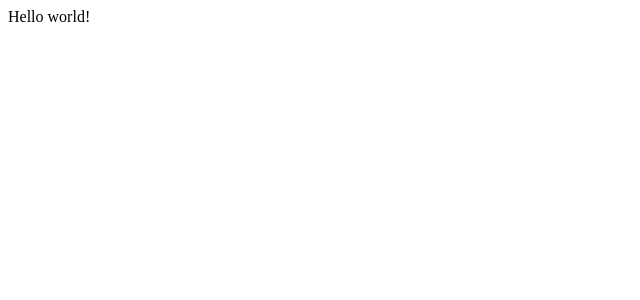
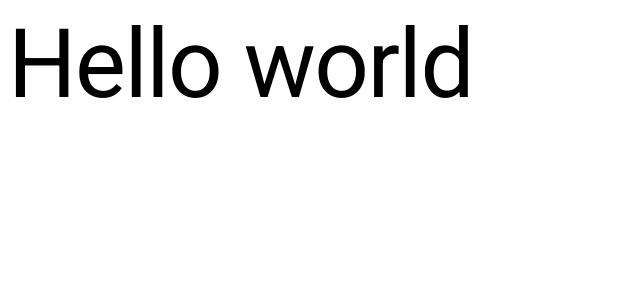
Before and after one commit to CodeCricut/kanban-react, a React (Create React App) app in the folder frontend/: page / in a window 1280 px wide. Shown: the top 300 px of the page, without its empty margins (0-640 px from the left). Built offline with nearby package versions, Linux system fonts and the light colour scheme.

Commit message:
Add mui dependencies

```diff
--- a/frontend/package.json
+++ b/frontend/package.json
@@ -4,6 +4,10 @@
     "private": true,
     "homepage": "./",
     "dependencies": {
+        "@emotion/react": "^11.7.1",
+        "@emotion/styled": "^11.6.0",
+        "@fontsource/roboto": "^4.5.1",
+        "@mui/material": "^5.2.6",
         "@testing-library/jest-dom": "^5.16.1",
         "@testing-library/react": "^12.1.2",
         "@testing-library/user-event": "^13.5.0",
--- a/frontend/src/App.tsx
+++ b/frontend/src/App.tsx
@@ -1,7 +1,8 @@
 import React from "react";
+import { Typography } from "@mui/material";
 
 function App() {
-    return <div className="App">Hello world!</div>;
+    return <Typography variant="h1">Hello world</Typography>;
 }
 
 export default App;
--- a/frontend/src/index.tsx
+++ b/frontend/src/index.tsx
@@ -1,6 +1,7 @@
 import React from "react";
 import ReactDOM from "react-dom";
 import App from "./App";
+import "@fontsource/roboto";
 
 ReactDOM.render(
     <React.StrictMode>
```
Also changed, not shown: 1 other file (tests, documents, lock files or other folders).
